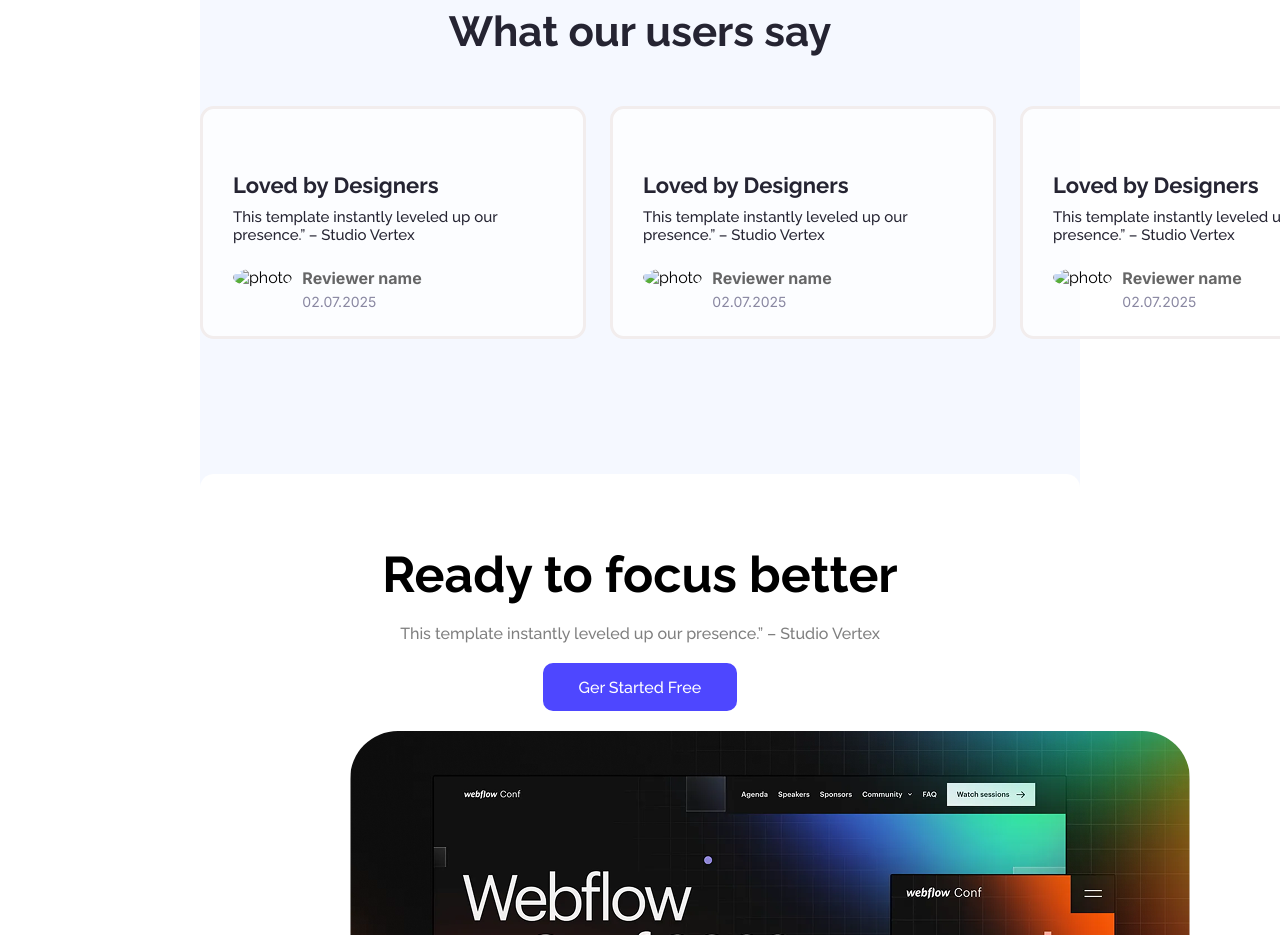
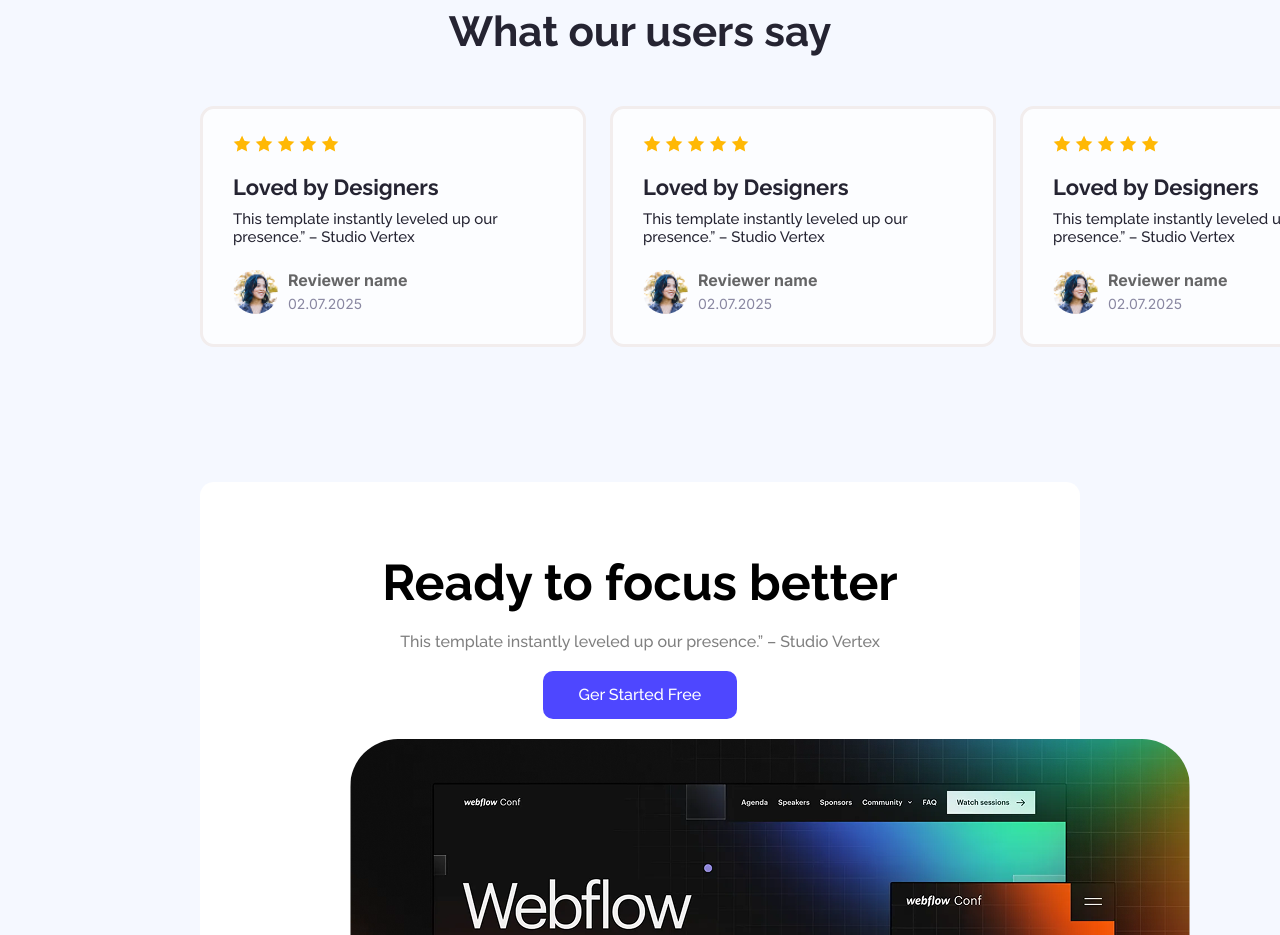
Before and after one commit to MASS-tech-ltd/Assignment-01--landing---launchpad, a plain HTML site: page index.html in a window 1280 px wide. Shown: the part 1840-2775 px from the top of the page. Drawn offline with Linux system fonts and the light colour scheme; the site is published under a folder, as on GitHub Pages, so addresses that start at the root find nothing.

Commit message:
more problem solved

```diff
--- a/index.html
+++ b/index.html
@@ -35,6 +35,7 @@
             <!-- Banner section End -->
         </header>
         <main>
+            <div class="main-body">
                     <!-- Action section start -->
                 <section>
                     <div class="action-container">
@@ -76,15 +77,15 @@
                         <h3>What our users say</h3>
                         <div class="feedbacks">
                             <div class="review-container">
-                            <img src="/B12A01-landing-launchpad-main/Assets/icon-star.png" alt="">
-                            <img src="/B12A01-landing-launchpad-main/Assets/icon-star.png" alt="">
-                            <img src="/B12A01-landing-launchpad-main/Assets/icon-star.png" alt="">
-                            <img src="/B12A01-landing-launchpad-main/Assets/icon-star.png" alt="">
-                            <img src="/B12A01-landing-launchpad-main/Assets/icon-star.png" alt="">
+                                <img src="B12A01-landing-launchpad-main/Assets/icon-star.png" alt="">
+                                <img src="B12A01-landing-launchpad-main/Assets/icon-star.png" alt="">
+                                <img src="B12A01-landing-launchpad-main/Assets/icon-star.png" alt="">
+                                <img src="B12A01-landing-launchpad-main/Assets/icon-star.png" alt="">
+                                <img src="B12A01-landing-launchpad-main/Assets/icon-star.png" alt="">
                                 <h5>Loved by Designers</h5>
                                 <p class="review-container-des">This template instantly leveled up our presence.” – Studio Vertex</p>
                                 <div class="reviewer-contaienr" >
-                                <div><img src="/B12A01-landing-launchpad-main/Assets/avatar.png" alt="photo"></div>
+                                    <div><img src="B12A01-landing-launchpad-main/Assets/avatar.png" alt="photo"></div>
                                     <div class="reviewer-details">
                                         <h6>Reviewer name</h6>
                                         <p>02.07.2025</p>
@@ -93,15 +94,15 @@
                             </div>
 
                             <div class="review-container">
-                            <img src="/B12A01-landing-launchpad-main/Assets/icon-star.png" alt="">
-                            <img src="/B12A01-landing-launchpad-main/Assets/icon-star.png" alt="">
-                            <img src="/B12A01-landing-launchpad-main/Assets/icon-star.png" alt="">
-                            <img src="/B12A01-landing-launchpad-main/Assets/icon-star.png" alt="">
-                            <img src="/B12A01-landing-launchpad-main/Assets/icon-star.png" alt="">
+                                <img src="B12A01-landing-launchpad-main/Assets/icon-star.png" alt="">
+                                <img src="B12A01-landing-launchpad-main/Assets/icon-star.png" alt="">
+                                <img src="B12A01-landing-launchpad-main/Assets/icon-star.png" alt="">
+                                <img src="B12A01-landing-launchpad-main/Assets/icon-star.png" alt="">
+                                <img src="B12A01-landing-launchpad-main/Assets/icon-star.png" alt="">
                                 <h5>Loved by Designers</h5>
                                 <p class="review-container-des">This template instantly leveled up our presence.” – Studio Vertex</p>
                                 <div class="reviewer-contaienr" >
-                                <div><img src="/B12A01-landing-launchpad-main/Assets/avatar.png" alt="photo"></div>
+                                    <div><img src="B12A01-landing-launchpad-main/Assets/avatar.png" alt="photo"></div>
                                     <div class="reviewer-details">
                                         <h6>Reviewer name</h6>
                                         <p>02.07.2025</p>
@@ -110,15 +111,15 @@
                             </div>
 
                             <div class="review-container">
-                            <img src="/B12A01-landing-launchpad-main/Assets/icon-star.png" alt="">
-                            <img src="/B12A01-landing-launchpad-main/Assets/icon-star.png" alt="">
-                            <img src="/B12A01-landing-launchpad-main/Assets/icon-star.png" alt="">
-                            <img src="/B12A01-landing-launchpad-main/Assets/icon-star.png" alt="">
-                            <img src="/B12A01-landing-launchpad-main/Assets/icon-star.png" alt="">
+                                <img src="B12A01-landing-launchpad-main/Assets/icon-star.png" alt="">
+                                <img src="B12A01-landing-launchpad-main/Assets/icon-star.png" alt="">
+                                <img src="B12A01-landing-launchpad-main/Assets/icon-star.png" alt="">
+                                <img src="B12A01-landing-launchpad-main/Assets/icon-star.png" alt="">
+                                <img src="B12A01-landing-launchpad-main/Assets/icon-star.png" alt="">
                                 <h5>Loved by Designers</h5>
                                 <p class="review-container-des">This template instantly leveled up our presence.” – Studio Vertex</p>
                                 <div class="reviewer-contaienr" >
-                                <div><img src="/B12A01-landing-launchpad-main/Assets/avatar.png" alt="photo"></div>
+                                    <div><img src="B12A01-landing-launchpad-main/Assets/avatar.png" alt="photo"></div>
                                     <div class="reviewer-details">
                                         <h6>Reviewer name</h6>
                                         <p>02.07.2025</p>
@@ -165,6 +166,7 @@
                     </div>
                 </section>
                 <!-- Get in touch section end -->
+            </div>
         </main>
         <footer>
             <div class="footer">
--- a/styles/launchpad.css
+++ b/styles/launchpad.css
@@ -94,8 +94,11 @@ nav button:hover {
 /* Action section styles */
 
 main {
+    background: #F5F8FF;
+}
+
+.main-body{
     margin: 0 200px;
-    background: #F5F8FF;
 }
 
 .action-container {
```
Lines whose indentation alone changed are shown as unchanged.
